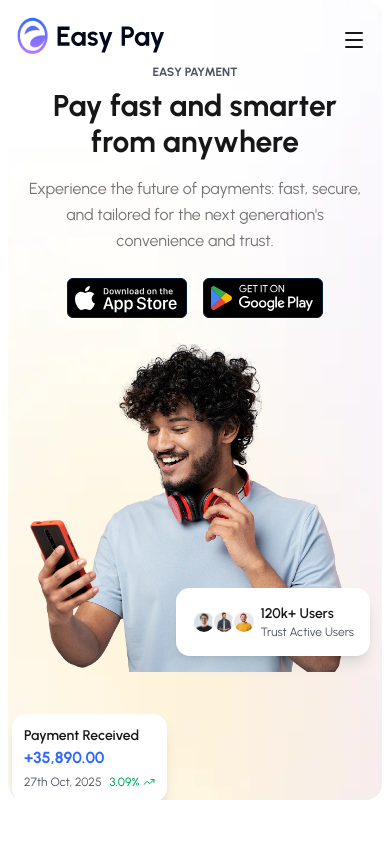
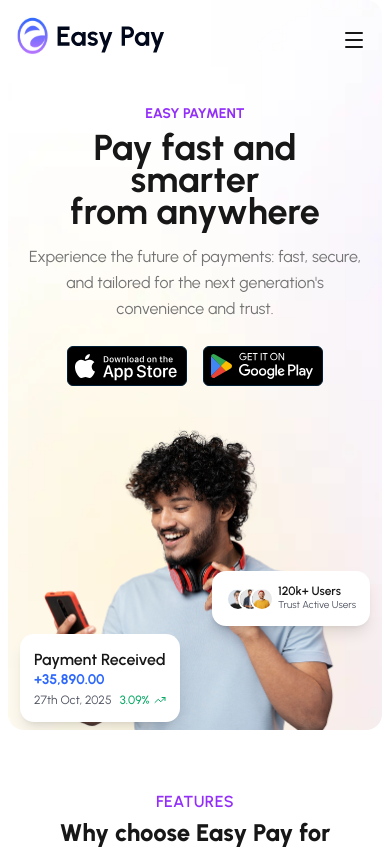
Before and after one commit to omarfaruk-dev/easy-pay, a Next.js app: page / in a window 390 px wide. Shown: the top 849 px of the page. Built offline with nearby package versions, Linux system fonts and the light colour scheme.

Commit message:
Done: hero, features, security & how it works with fully responsive

```diff
--- a/src/app/page.js
+++ b/src/app/page.js
@@ -1,7 +1,7 @@
-import Featured from "@/components/Featured";
+import FeaturedBrand from "@/components/FeaturedBrand";
 import Hero from "@/components/Hero";
 import Security from "@/components/Security";
-import WhyChoose from "@/components/WhyChoose";
+import Features from "@/components/Features";
 import HowItWorks from "@/components/HowItWorks";
 import Pricing from "@/components/Pricing";
 import Testimonials from "@/components/Testimonials";
@@ -11,8 +11,8 @@ export default function Home() {
   return (
     <div className="min-h-screen">
       <Hero/>
-      <WhyChoose/>
-      <Featured/>
+      <Features/>
+      <FeaturedBrand/>
       <HowItWorks/>
       <Security/>
       <Pricing/>
--- a/src/components/Featured.jsx
+++ b/src/components/FeaturedBrand.jsx
@@ -28,7 +28,7 @@ const extendedBrands = [
   ...brands.map(brand => ({ ...brand, id: `${brand.id}-copy2` })),
 ];
 
-export default function Featured() {
+export default function FeaturedBrand() {
   return (
     <section className="pb-8 sm:pb-12 lg:pb-20">
         <div className="relative">
--- a/src/components/WhyChoose.jsx
+++ b/src/components/Features.jsx
@@ -41,7 +41,7 @@ const features = [
   },
 ];
 
-export default function WhyChoose() {
+export default function Features() {
   return (
     <section className="pt-15 sm:pt-20 lg:pt-30 pb-10 md:pb-15 lg:pb-18 bg-white">
       <div className="max-w-[1170px] mx-auto px-3 sm:px-4 md:px-6">
@@ -73,7 +73,7 @@ export default function WhyChoose() {
               const cardClass = `
               flex flex-col items-center text-center
               rounded-2xl ${f.bg}
-              w-[274px] h-[244px] xl:w-auto
+              w-[274px] h-[244px]
               py-8 px-4 gap-6
             `;
               return (
@@ -98,7 +98,7 @@ export default function WhyChoose() {
               const cardClass = `
               flex flex-col items-center text-center
               rounded-2xl ${f.bg}
-              w-[274px] h-[244px] xl:w-auto
+              w-[274px] h-[244px]
               py-8 px-4 gap-6
             `;
               return (
@@ -116,6 +116,8 @@ export default function WhyChoose() {
               );
             })}
           </div>
+
+
         </div>
       </div>
     </section>
--- a/src/components/Hero.jsx
+++ b/src/components/Hero.jsx
@@ -1,19 +1,21 @@
+'use client'
 import React from 'react';
 import { Button } from "@/components/ui/button";
 import { Apple, Play, TrendingUp } from "lucide-react";
 import Image from "next/image";
-import heroBg from "../app/assets/hero-bg.webp";
-import heroImage from "../app/assets/man-wearing-t-shirt-gesturing.png";
-import avatar1 from "../app/assets/Avatar-1.png";
-import avatar2 from "../app/assets/Avatar-2.png";
-import avatar3 from "../app/assets/Avatar-3.png";
-import vectorLine from "../app/assets/hero-vector-line.svg";
-import playStore from "../app/assets/icons/play-store.svg";
-import appStore from "../app/assets/icons/app-store.svg";
+import heroBg from "@/app/assets/hero-bg.webp";
+import heroImage from "@/app/assets/hero-img-man.png";
+import avatar1 from "@/app/assets/Avatar-1.png";
+import avatar2 from "@/app/assets/Avatar-2.png";
+import avatar3 from "@/app/assets/Avatar-3.png";
+import vectorLine from "@/app/assets/hero-vector-line.svg";
+import playStore from "@/app/assets/icons/play-store.svg";
+import appStore from "@/app/assets/icons/app-store.svg";
 import Navbar from "./Navbar";
+
 const Hero = () => {
     return (
-        <div className="h-[800px] sm:h-[900px] lg:h-[700px] mx-2 sm:mx-4 relative rounded-2xl overflow-hidden">
+        <div className="h-fit mx-2 sm:mx-4 relative rounded-2xl overflow-hidden">
             {/* Background Image */}
             <div className="absolute inset-0 z-0">
                 <Image
@@ -26,17 +28,19 @@ const Hero = () => {
             </div>
 
             {/* Navbar */}
-            <Navbar />
+            <div>
+                <Navbar />
+            </div>
 
             {/* Content Overlay */}
-            <div className="max-w-[1170px] mx-auto relative z-20 min-h-screen flex flex-col px-3 sm:px-4 md:px-6">
+            <div className="max-w-[1170px] mx-auto relative z-20 flex flex-col px-3 sm:px-4">
                 {/* Hero Content */}
-                <div className="container mx-auto pt-16 sm:pt-20 lg:pt-24 pb-8 sm:pb-12 lg:pb-20">
-                    <div className="grid grid-cols-1 lg:grid-cols-2 gap-6 sm:gap-8 items-center min-h-[500px] sm:min-h-[600px]">
+                <div className="container mx-auto pt-26 sm:pt-36 lg:pt-20 2xl:pt-30">
+                    <div className="grid grid-cols-1 lg:grid-cols-2 gap-6 sm:gap-0 tems-center">
                         {/* Left Content */}
                         <div className="flex flex-col text-center lg:text-left justify-center px-2 sm:px-0">
-                            <p className="text-xs sm:text-sm uppercase font-bold text-accent mb-2">Easy Payment</p>
-                            <h1 className="text-3xl sm:text-4xl md:text-5xl lg:text-6xl font-bold mb-4 sm:mb-6 text-primary relative">
+                            <p className="text-sm sm:text-lg md:text-xl lg:text-base uppercase font-bold text-general mb-2">Easy Payment</p>
+                            <h1 className="text-4xl sm:text-5xl md:text-6xl lg:text-[50px] xl:text-6xl leading-8 sm:leading-12 md:leading-14 lg:leading-15 xl:leading-18 font-bold mb-4 sm:mb-6 text-primary relative">
                                 <span className="relative inline-block">
                                     Pay fast and smarter
                                     <Image
@@ -44,17 +48,17 @@ const Hero = () => {
                                         alt="Vector line"
                                         width={400}
                                         height={10}
-                                        className="absolute right-0 -bottom-2 w-20 sm:w-32 lg:w-100 h-auto object-contain hidden sm:block"
+                                        className="absolute right-0 -bottom-1 w-20 sm:w-32 lg:w-100 h-auto object-contain hidden sm:block"
                                     />
                                 </span>
                                 <br />
                                 from anywhere
                             </h1>
-                            <p className="text-base sm:text-lg lg:text-xl mb-6 sm:mb-8 text-muted-foreground leading-relaxed max-w-lg mx-auto lg:mx-0">
+                            <p className="text-base sm:text-lg md:text-xl lg:text-xl mb-6 sm:mb-8 text-muted-foreground leading-relaxed max-w-lg mx-auto lg:mx-0">
                             Experience the future of payments: fast, secure, and tailored for the next generation&apos;s convenience and trust.
                             </p>
 
-                            <div className="flex gap-4 mb-12 text-center lg:text-left justify-center lg:justify-start">
+                            <div className="flex gap-4 lg:mb-12 text-center lg:text-left justify-center lg:justify-start">
                                 {/* App Store Button */}
                                 <a href="#" className="flex justify-center lg:justify-start">
                                     <Image
@@ -80,20 +84,20 @@ const Hero = () => {
                         </div>
 
                         {/* Right Content - Hero Image */}
-                        <div className="relative flex items-center justify-center h-[400px] sm:h-[500px] lg:h-[600px] mt-8 lg:mt-0">
-                            <div className="relative w-full h-full flex items-end justify-center">
+                        <div className="relative flex items-center justify-center h-full max-h-80 sm:max-h-[400px] md:max-h-[500px] lg:max-h-full">
+                            <div className="relative sm:w-full h-full flex sm:items-end justify-center">
                                 <Image
                                     src={heroImage}
                                     alt="Man using EasyPay app"
-                                    className="h-[650px] w-auto object-contain"
+                                    className="h-full w-auto object-contain"
                                 />
                             </div>
 
                             {/* Floating left Cards */}
-                            <div className="absolute bottom-5 -left-2 sm:-left-8 lg:-left-12 bg-white rounded-xl p-3 sm:p-4 lg:p-5 shadow-lg z-20">
+                            <div className="absolute bottom-2 left-0 sm:left-2 md:left-14 lg:-left-24 bg-white rounded-xl p-3.5 sm:p-4 lg:p-5 shadow-lg z-20">
                                 <div className="">
-                                    <div className="text-sm sm:text-base font-semibold text-primary">Payment Received</div>
-                                    <div className="text-base sm:text-lg font-bold text-secondary mb-1 sm:mb-2">+35,890.00</div>
+                                    <div className="text-sx sm:text-base font-semibold text-primary">Payment Received</div>
+                                    <div className="text-sm sm:text-lg font-bold text-secondary leading-6 -mt-1 sm:-,t-0 mb-0 sm:mb-2">+35,890.00</div>
                                     <div className="flex items-center justify-between gap-2 sm:gap-3 lg:gap-5">
                                         <div className="text-xs sm:text-sm text-accent">27th Oct, 2025</div>
                                         <div className="flex items-center gap-1 sm:gap-2">
@@ -105,9 +109,9 @@ const Hero = () => {
                             </div>
 
                             {/* Avatar Group card*/}
-                            <div className="absolute right-0 md:right-30 lg:right-8 bg-card rounded-xl p-4 shadow-lg z-20">
+                            <div className="absolute bottom-26 sm:bottom-31 md:bottom-43 lg:bottom-44 xl:bottom-50 right-0 md:right-24 lg:right-0 bg-card rounded-xl p-3.5 sm:p-4 shadow-lg z-20">
                                 <div className="flex items-center space-x-1 sm:space-x-2">
-                                    <div className="flex -space-x-1 sm:-space-x-2">
+                                    <div className="flex -space-x-3 sm:-space-x-2">
                                         <Image
                                             src={avatar1}
                                             alt="User 1"
@@ -130,9 +134,9 @@ const Hero = () => {
                                             className="rounded-full border-2 border-card w-6 h-6 sm:w-8 sm:h-8 lg:w-8 lg:h-8"
                                         />
                                     </div>
-                                    <div className="text-xs sm:text-sm">
-                                        <div className="font-semibold text-sm sm:text-base text-primary">120k+ Users</div>
-                                        <div className="text-xs text-accent">Trust Active Users</div>
+                                    <div >
+                                        <div className="font-semibold text-xs sm:text-base text-primary leading-3 sm:leading-4">120k+ Users</div>
+                                        <div className="text-[10px] sm:text-sm text-accent">Trust Active Users</div>
                                     </div>
                                 </div>
                             </div>
--- a/src/components/HowItWorks.jsx
+++ b/src/components/HowItWorks.jsx
@@ -48,7 +48,7 @@ const HowItWorks = () => {
                         </div>
                         <div className="flex items-center pb-5 md:pb-10 lg:pb-0">
                             <p className="text-base text-accent leading-relaxed md:max-w-xl mx-auto md:text-center">
-                                <Button variant="default">
+                                <Button variant="default" className="mt-6 md:mt-0">
                                     Get Started Now
                                 </Button>
                             </p>
--- a/src/components/SectionHeader.jsx
+++ b/src/components/SectionHeader.jsx
@@ -18,7 +18,7 @@ const SectionHeader = ({
   return (
     <div className={`${containerClasses} space-y-1`}>
       {label && (
-        <p className={`text-sm font-semibold text-general tracking-wide ${labelClassName}`}>
+        <p className={`text-base font-semibold text-general tracking-wide ${labelClassName}`}>
           {label}
         </p>
       )}
--- a/src/components/ui/button.jsx
+++ b/src/components/ui/button.jsx
@@ -21,12 +21,12 @@ const buttonVariants = cva(
         link: "text-primary underline-offset-4 hover:underline",
       },
       size: {
-        default: "h-12 px-8 py-3 has-[>svg]:px-6",
-        sm: "h-10 rounded-full gap-1.5 px-6 has-[>svg]:px-4",
-        lg: "h-14 rounded-full px-10 py-4 has-[>svg]:px-8",
-        icon: "size-12",
-        "icon-sm": "size-10",
-        "icon-lg": "size-14",
+        default: "h-10 text-sm sm:h-12 sm:text-base px-6 sm:px-8 py-3 has-[>svg]:px-4 has-[>svg]:sm:px-6",
+        sm: "h-8 text-xs sm:h-10 sm:text-sm rounded-full gap-1.5 px-4 sm:px-6 has-[>svg]:px-3 has-[>svg]:sm:px-4",
+        lg: "h-12 text-base sm:h-14 sm:text-lg rounded-full px-8 sm:px-10 py-3 sm:py-4 has-[>svg]:px-6 has-[>svg]:sm:px-8",
+        icon: "size-10 sm:size-12",
+        "icon-sm": "size-8 sm:size-10",
+        "icon-lg": "size-12 sm:size-14",
       },
     },
     defaultVariants: {
```
Also changed, not shown: src/app/assets/hero-img-man.png (renamed from src/app/assets/man-wearing-t-shirt-gesturing.png), 1 other file (tests, documents, lock files or other folders).
